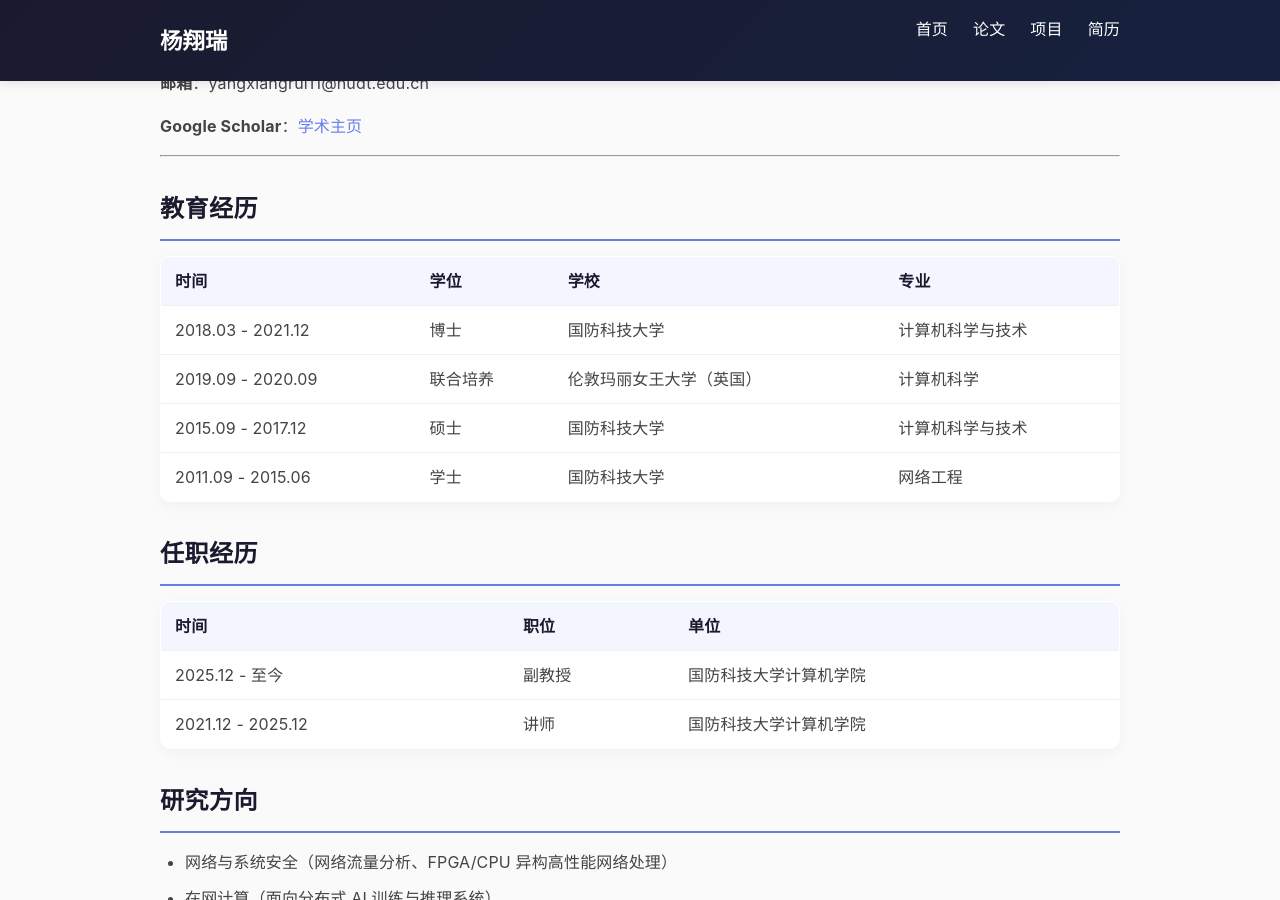
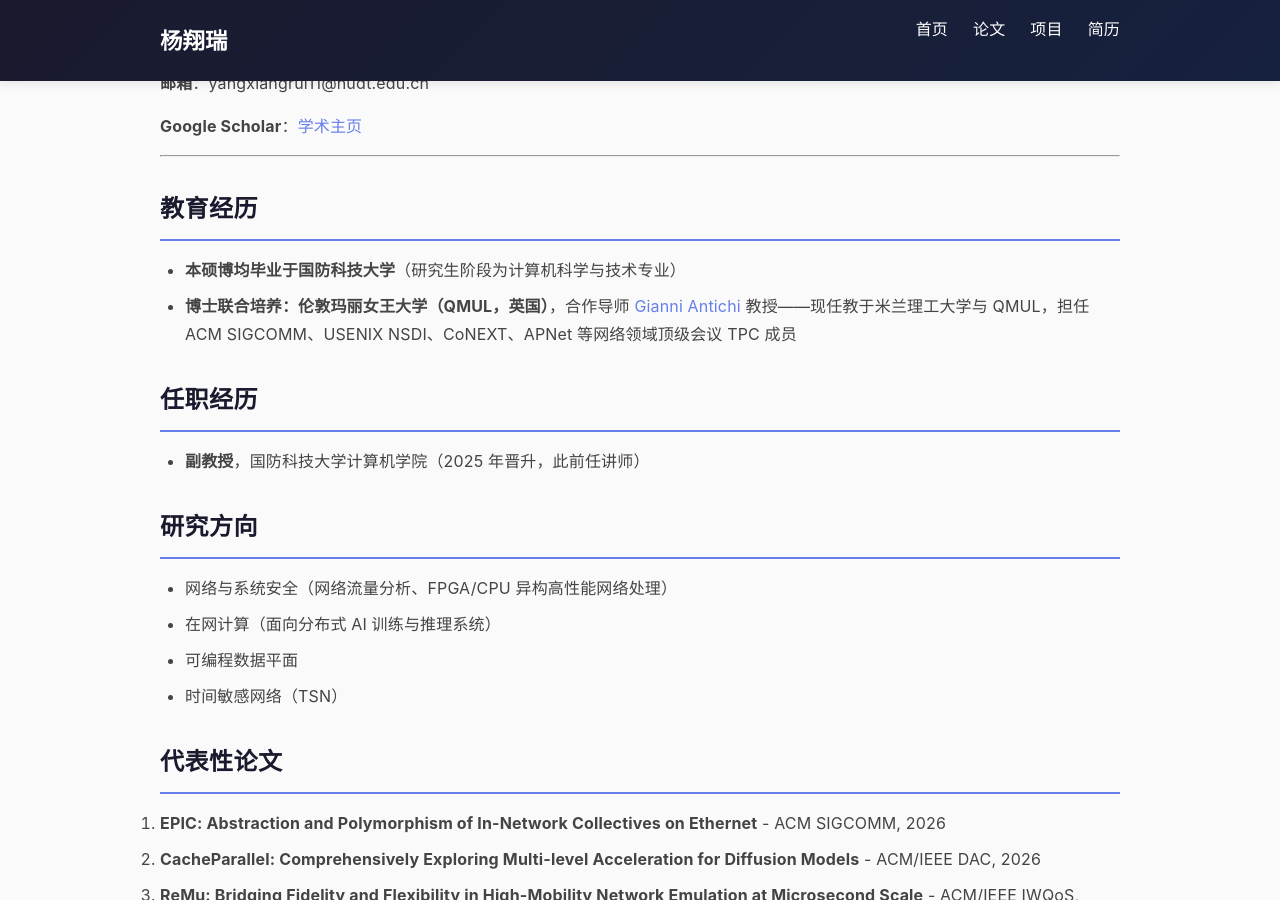
Before and after one commit to Winters123/Winters123.github.io, a Jekyll site: the page built from _pages/cv.md, in a window 1280 px wide and 900 px high, scrolled down 306 px. Built offline with Jekyll 4.4.1, drawn with Linux system fonts in a browser that asks for light colours.

Commit message:
Simplify education and work experience in CV, highlight NUDT degrees and QMUL collaboration

```diff
--- a/_pages/cv.md
+++ b/_pages/cv.md
@@ -18,19 +18,12 @@ permalink: /cv/
 
 ## 教育经历
 
-| 时间 | 学位 | 学校 | 专业 |
-|--------|--------|-------------|-------|
-| 2018.03 - 2021.12 | 博士 | 国防科技大学 | 计算机科学与技术 |
-| 2019.09 - 2020.09 | 联合培养 | 伦敦玛丽女王大学（英国） | 计算机科学 |
-| 2015.09 - 2017.12 | 硕士 | 国防科技大学 | 计算机科学与技术 |
-| 2011.09 - 2015.06 | 学士 | 国防科技大学 | 网络工程 |
+- **本硕博均毕业于国防科技大学**（研究生阶段为计算机科学与技术专业）
+- **博士联合培养：伦敦玛丽女王大学（QMUL，英国）**，合作导师 [Gianni Antichi](https://gianniantichi.github.io/) 教授——现任教于米兰理工大学与 QMUL，担任 ACM SIGCOMM、USENIX NSDI、CoNEXT、APNet 等网络领域顶级会议 TPC 成员
 
 ## 任职经历
 
-| 时间 | 职位 | 单位 |
-|--------|----------|-------------|
-| 2025.12 - 至今 | 副教授 | 国防科技大学计算机学院 |
-| 2021.12 - 2025.12 | 讲师 | 国防科技大学计算机学院 |
+- **副教授**，国防科技大学计算机学院（2025 年晋升，此前任讲师）
 
 ## 研究方向
 
```
